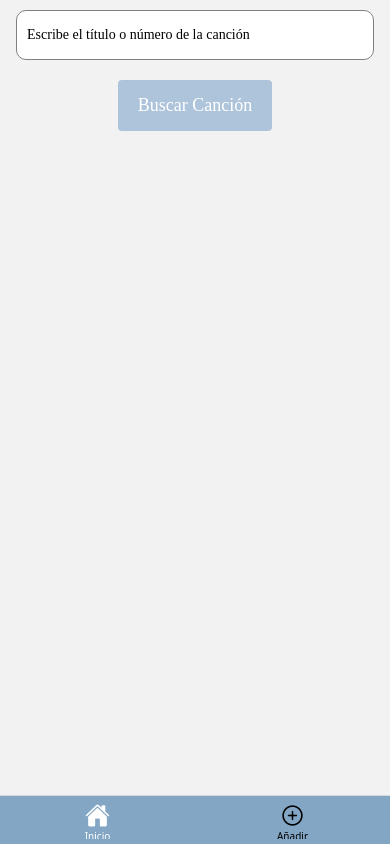
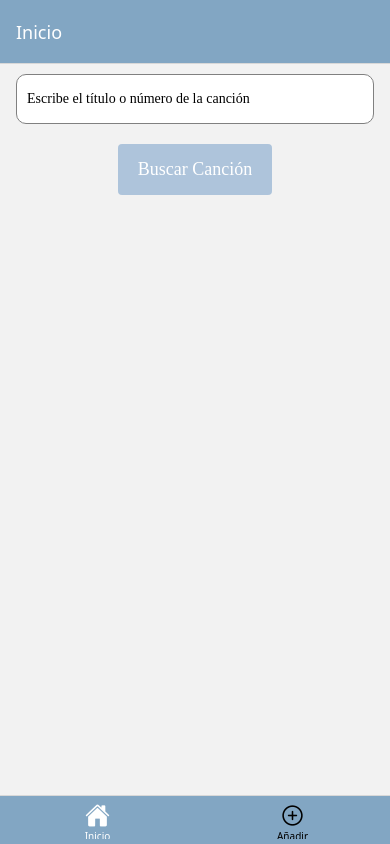
Before and after one commit to rafael2347/SanFranPlay, a React Native app: screen / in a window 390 px wide. Built offline with nearby package versions, Linux system fonts and the light colour scheme.

Commit message:
Actualizacion 6.2: actuailzacion de nombres de fotos

```diff
--- a/app.json
+++ b/app.json
@@ -8,23 +8,23 @@
     "userInterfaceStyle": "light",
     "newArchEnabled": true,
     "splash": {
-      "image": "./assets/logoSanFranSinFondo.png",
+      "image": "./assets/logosanfransinfondo.png",
       "resizeMode": "contain",
       "backgroundColor": "#aec4db"
     },
     "ios": {
       "supportsTablet": true,
-      "bundleIdentifier": "com.rafael2347.SanFranPlay"
+      "bundleIdentifier": "com.rafael2347.sanfranplay"
     },
     "android": {
       "adaptiveIcon": {
-        "foregroundImage": "./assets/logoSanFran.png",
+        "foregroundImage": "./assets/logosanfran.png",
         "backgroundColor": "#aec4db"
       },
-      "package": "com.rafael2347.SanFranPlay"
+      "package": "com.rafael2347.sanfranplay"
     },
     "web": {
-      "favicon": "./assets/logoSanFran.ico"
+      "favicon": "./assets/logosanfran.ico"
     },
     "extra": {
       "eas": {
@@ -33,6 +33,7 @@
     },
     "plugins": [
       "expo-font"
-    ]
+    ],
+    "owner": "rafael2347"
   }
 }
--- a/package.json
+++ b/package.json
@@ -23,7 +23,7 @@
     "expo-font": "~13.0.3",
     "expo-status-bar": "~2.0.0",
     "firebase": "^11.3.1",
-    "react": "^18.3.1",
+    "react": "18.3.1",
     "react-native": "0.76.7",
     "react-native-gesture-handler": "~2.20.2",
     "react-native-navigation": "^7.40.3",
--- a/src/routes/appRoutes.tsx
+++ b/src/routes/appRoutes.tsx
@@ -32,8 +32,9 @@ const getScreenOptions = ({ route }: { route: { name: keyof TabParamList } }): B
   },
   tabBarActiveTintColor: 'white',
   tabBarInactiveTintColor: 'black',
-  tabBarStyle: { backgroundColor: '#82A6C3' },
-  headerShown: false, // Ocultar encabezado superior
+  tabBarStyle: { backgroundColor: '#82A6C3' }, // Navegación inferior
+  headerStyle: { backgroundColor: '#82A6C3' }, // Barra superior
+  headerTintColor: 'white', // Color del texto en la barra superior
 });
 
 const AppRoutes = () => (
```
Also changed, not shown: 12 other files (tests, documents, lock files or other folders).
